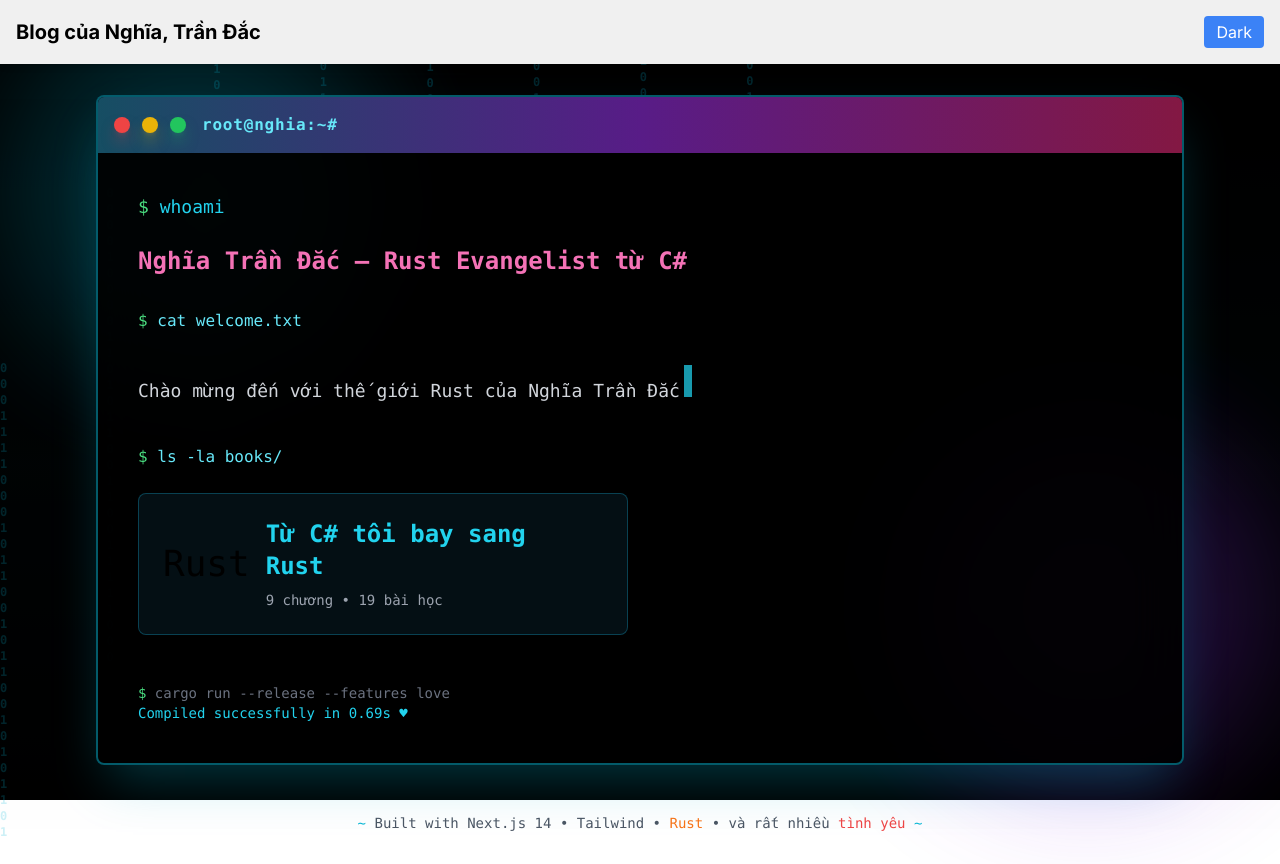
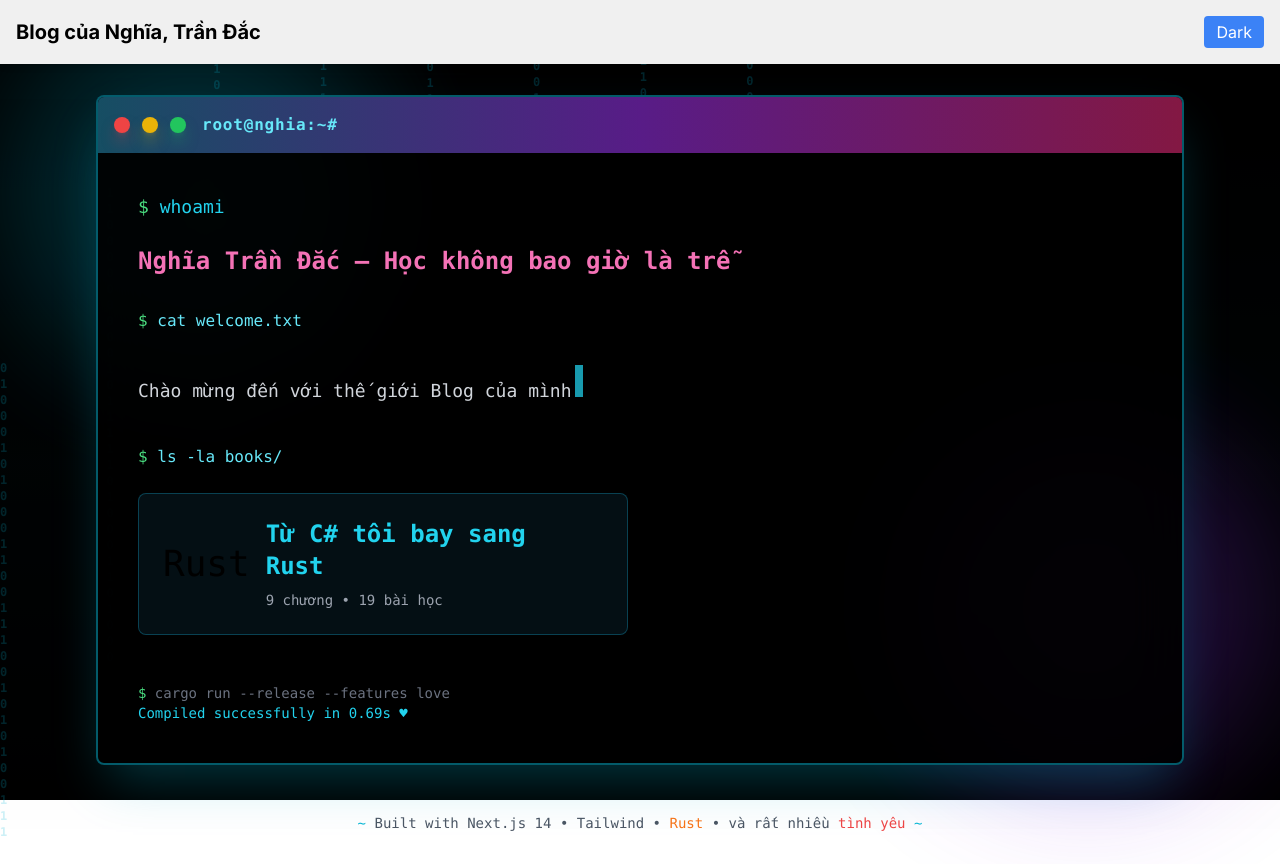
Before and after one commit to nghiatd-29581/nghiatd-blog, a Next.js app in the folder my-blog/: page / in a window 1280 px wide. Built offline with nearby package versions, Linux system fonts and the light colour scheme.

Commit message:
update  text landing page

```diff
--- a/my-blog/app/page.tsx
+++ b/my-blog/app/page.tsx
@@ -10,7 +10,7 @@ import { useEffect, useState } from "react";
 export default function Home() {
   const { books } = booksData;
   const [typedText, setTypedText] = useState("");
-  const fullText = "Chào mừng đến với thế giới Rust của Nghĩa Trần Đắc";
+  const fullText = "Chào mừng đến với thế giới Blog của mình";
 
   useEffect(() => {
     let i = 0;
@@ -74,7 +74,7 @@ export default function Home() {
                 <span className="text-green-400">$</span> whoami
               </div>
               <div className="text-pink-400 text-2xl mb-8 font-bold">
-                Nghĩa Trần Đắc — Rust Evangelist từ C#
+                Nghĩa Trần Đắc — Học không bao giờ là trễ
               </div>
 
               <div className="text-cyan-300 mb-8">
```
